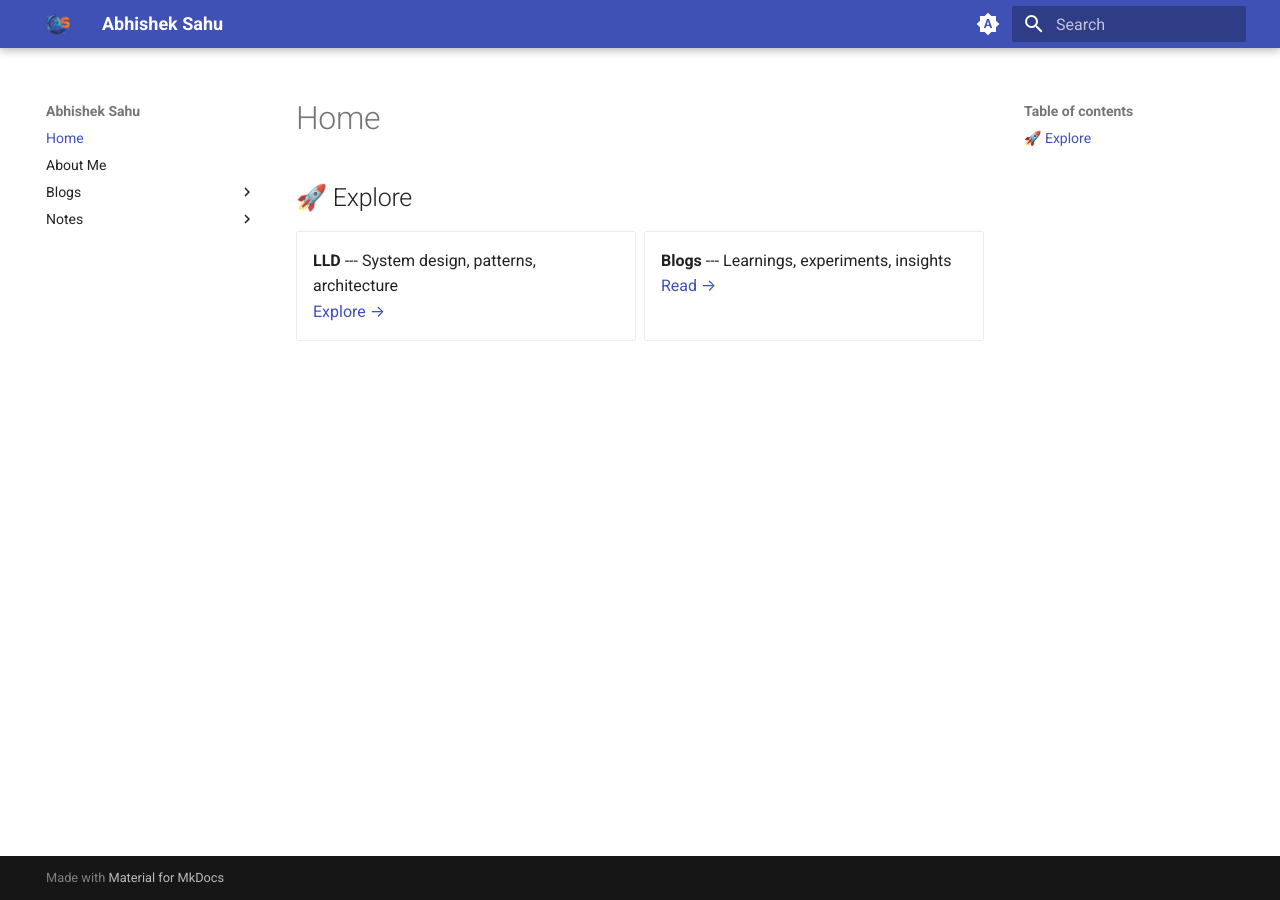
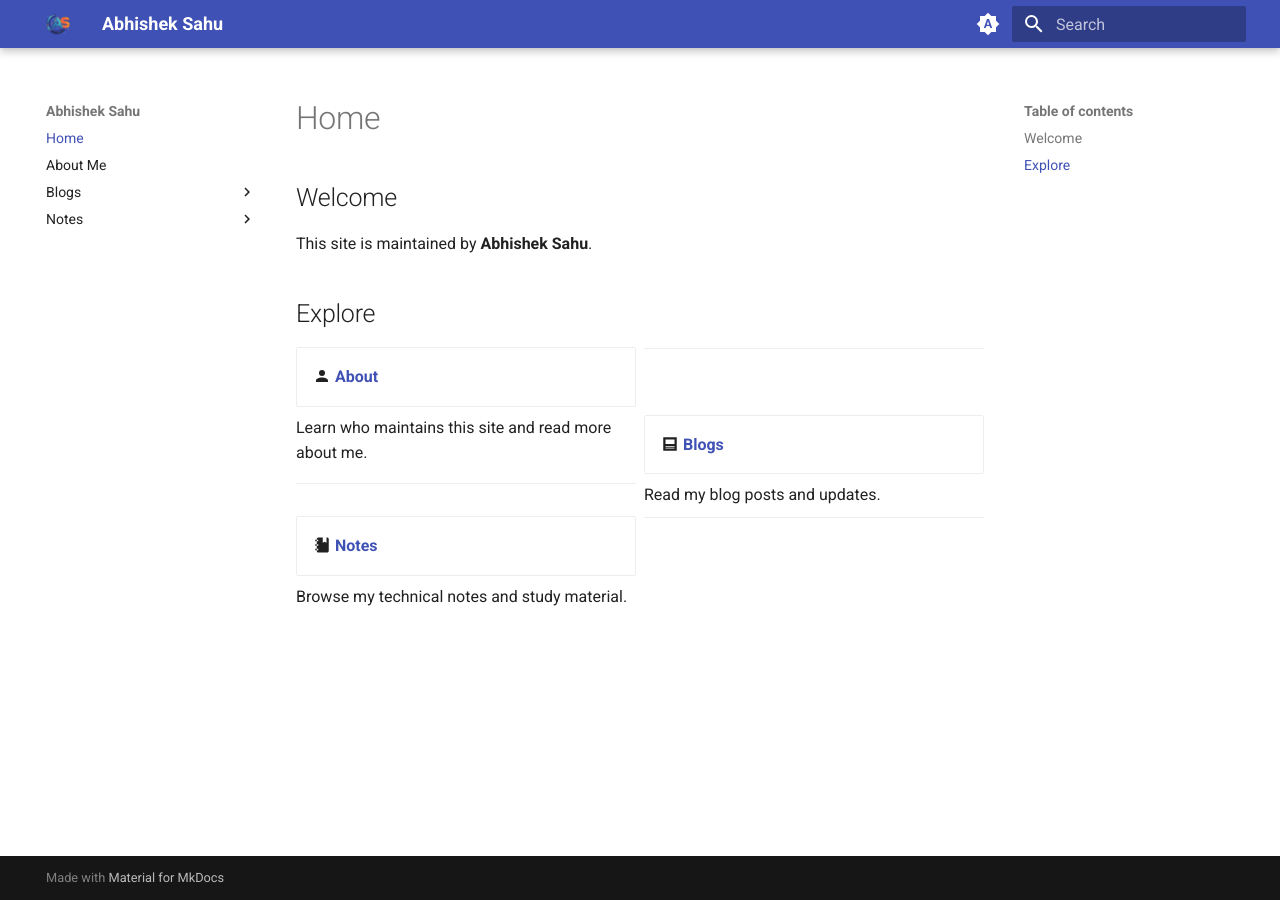
Before and after one commit to abhisheksahu-iitk/abhisheksahu-iitk.github.io, an MkDocs documentation site: the page built from docs/index.md, in a window 1280 px wide. Built offline with MkDocs 1.6.1 and Material for MkDocs 9.7.7, drawn with Linux system fonts in a browser that asks for light colours.

Commit message:
Update index.md to enhance site introduction and navigation

```diff
--- a/docs/index.md
+++ b/docs/index.md
@@ -1,15 +1,27 @@
-## 🚀 Explore
+## Welcome
+
+This site is maintained by **Abhishek Sahu**.
+
+## Explore
 
 <div class="grid cards" markdown>
 
--   **LLD**
-    ---
-    System design, patterns, architecture
-    [Explore →](lld/index.md)
+- :material-account: **[About](about-me.md)**
 
--   **Blogs**
-    ---
-    Learnings, experiments, insights
-    [Read →](lld/blogs/index.md)
+  ---
+
+  Learn who maintains this site and read more about me.
+
+- :material-post: **[Blogs](blogs/index.md)**
+
+  ---
+
+  Read my blog posts and updates.
+
+- :material-notebook: **[Notes](notes/index.md)**
+
+  ---
+
+  Browse my technical notes and study material.
 
 </div>
```
